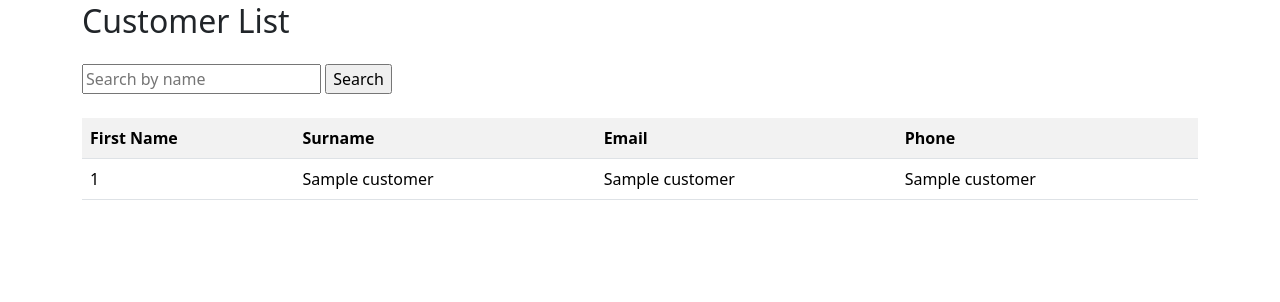
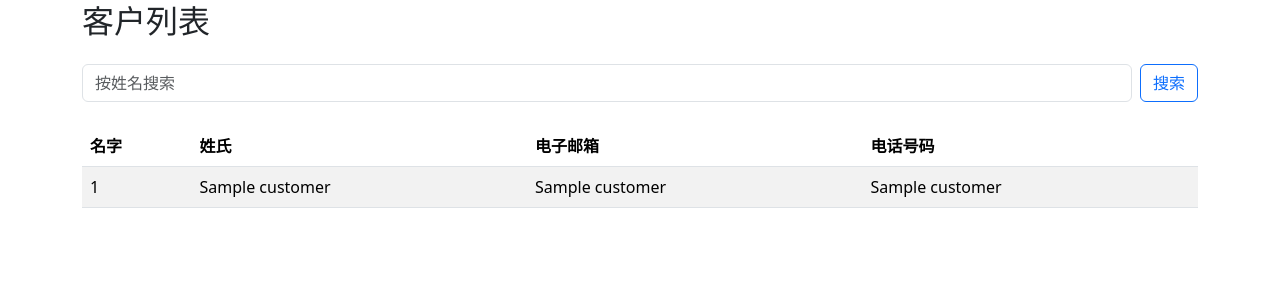
Before and after one commit to josh00123/spb, a Flask app: template templates/admin_customers.html in a window 1280 px wide. Shown: the part 78-380 px from the top of the page. Run offline with Flask 3, Linux system fonts and the light colour scheme; the template is opened without the code that fills it: most values are stand-ins (such as "Sample title", 1, 10 or a date in 2020).

Commit message:
Translate customer list page to Chinese

```diff
--- a/templates/admin_customers.html
+++ b/templates/admin_customers.html
@@ -2,23 +2,26 @@
 {% block content %}
 
 <div class="mt-4">
-    <h2>Customer List</h2>
+    <h2>客户列表</h2>
 
     <div class="mt-4 mb-4">
-        <form action="{{ url_for('admin_customers') }}" method="get">
-            <input type="text" name="search" placeholder="Search by name" required>
-            <input type="submit" value="Search">
+        <form action="{{ url_for('admin_customers') }}" method="get" class="d-flex">
+            <input type="text" name="search" placeholder="按姓名搜索" class="form-control me-2">
+            <input type="submit" value="搜索" class="btn btn-outline-primary">
         </form>
     </div>
 
-    <!-- code to display list of customers -->
+    <!-- 客户列表表格 -->
     <table class="table table-striped mt-4">
-        <tr>
-            <th>First Name</th>
-            <th>Surname</th>
-            <th>Email</th>
-            <th>Phone</th>
-        </tr>
+        <thead>
+            <tr>
+                <th>名字</th>
+                <th>姓氏</th>
+                <th>电子邮箱</th>
+                <th>电话号码</th>
+            </tr>
+        </thead>
+        <tbody>
         {% for customer in customers %}
         <tr>
             <td>{{ customer[0] }}</td>
@@ -27,6 +30,7 @@
             <td>{{ customer[3] }}</td>
         </tr>
         {% endfor %}
+        </tbody>
     </table>
 </div>
 
```
